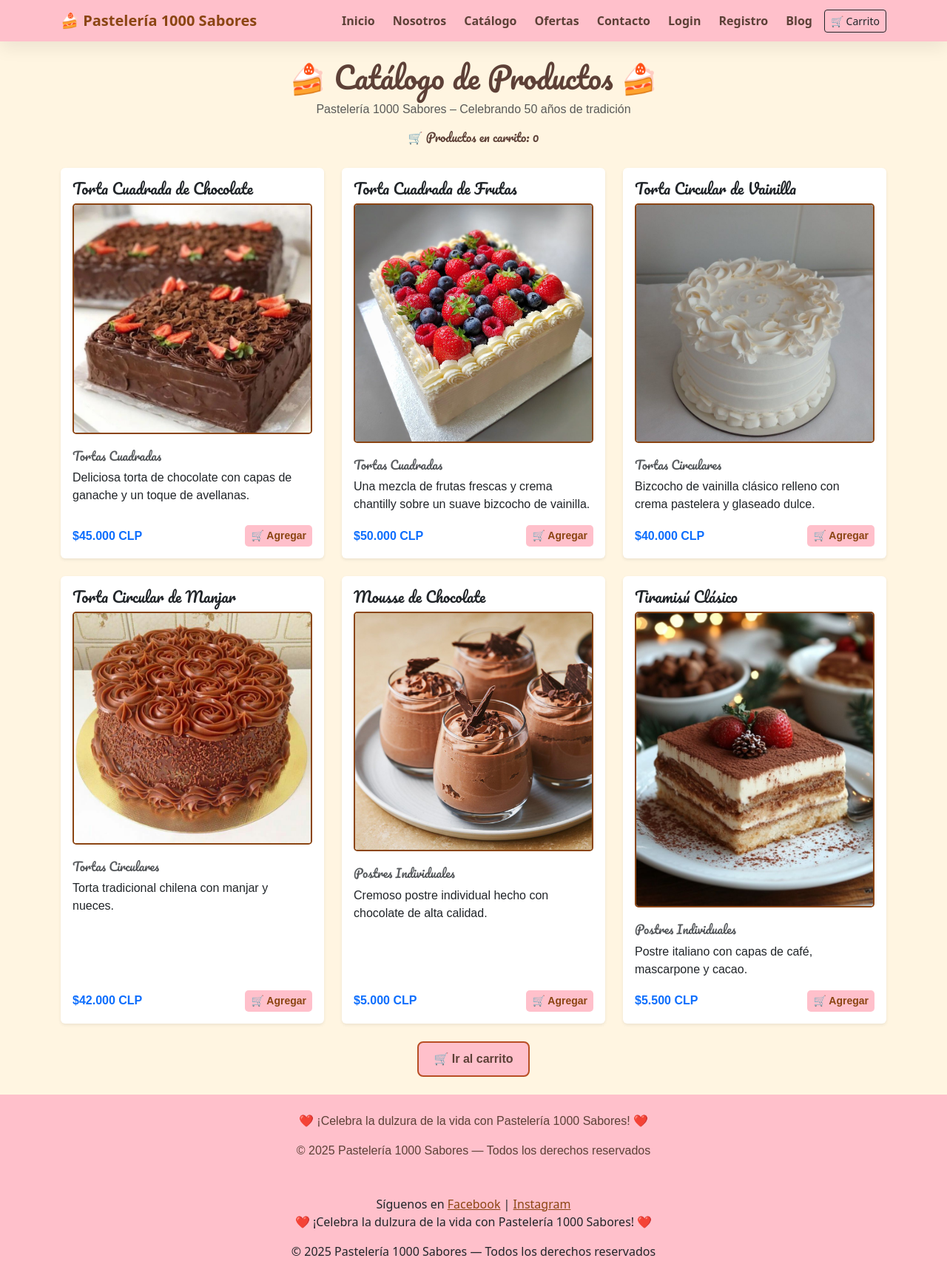
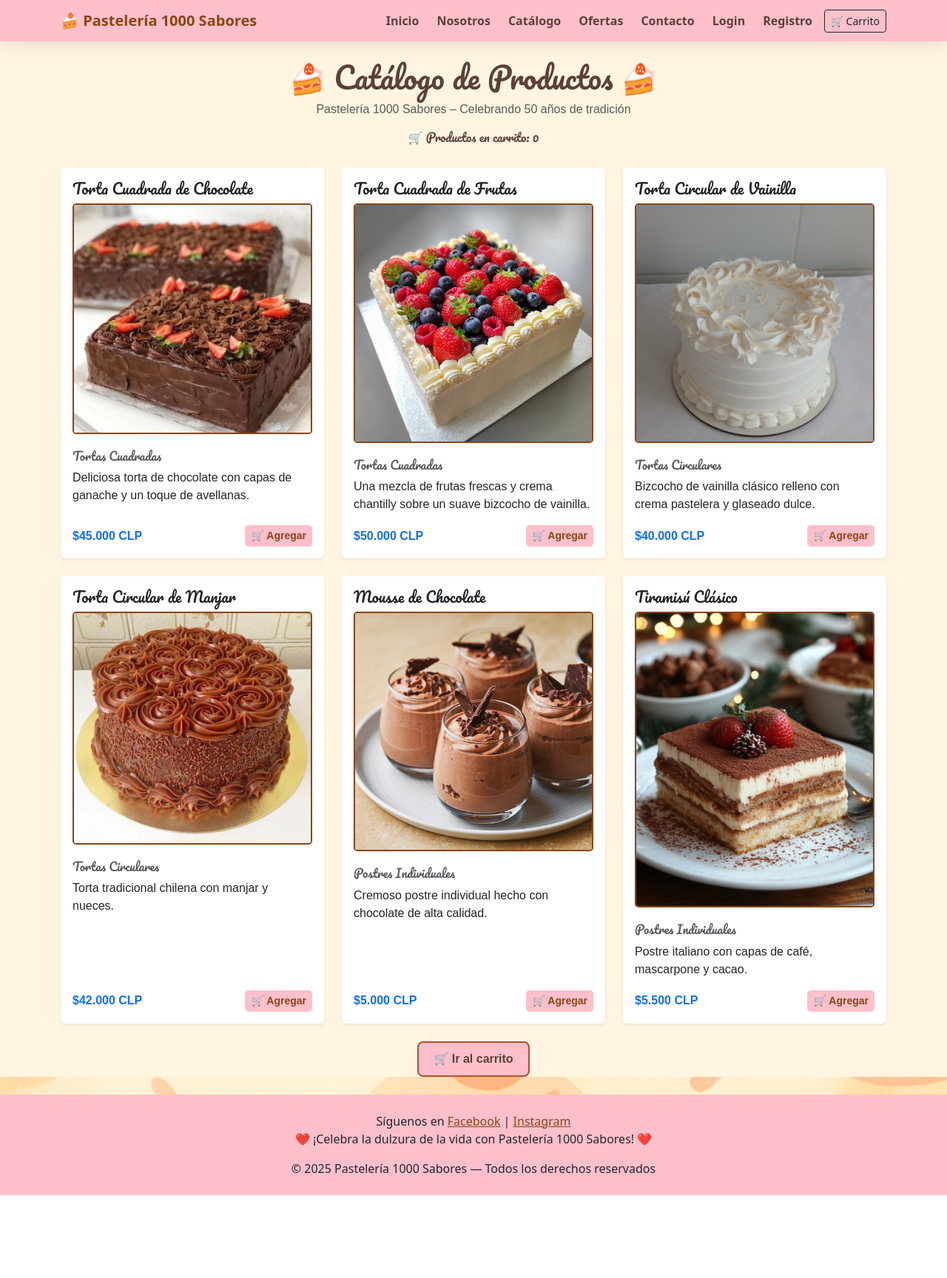
Before and after one commit to marianellaciacciarelli/mil-sabores2, a React (Vite) app: page /catalogo in a window 1280 px wide. Shown: the whole page at 74% size. After the commit the page ends 1616 px from the top, so only its background shows below. Built offline with nearby package versions, Linux system fonts and the light colour scheme.

Commit message:
Detalle footer catalogo y rutas navbar

```diff
--- a/src/components/Navbar.jsx
+++ b/src/components/Navbar.jsx
@@ -20,7 +20,7 @@ export default function NavbarMS() {
             <Nav.Link href="/contacto">Contacto</Nav.Link>
             <Nav.Link href="/login">Login</Nav.Link>
             <Nav.Link href="/registrousuario">Registro</Nav.Link>
-            <Nav.Link href="/blog">Blog</Nav.Link>
+            {/*<Nav.Link href="/blog">Blog</Nav.Link>   SI EL MAIKEL AGREGA BLOG, ACTIVAR ESTO*/}
             <Button as="a" href="/carrito" variant="outline-dark" size="sm">
               🛒 Carrito
             </Button>
--- a/src/pages/Catalogo.jsx
+++ b/src/pages/Catalogo.jsx
@@ -148,11 +148,6 @@ export const Catalogo = () => {
           🛒 Ir al carrito
         </Link>
       </div>
-
-      <footer className="text-center p-4 mt-0" style={{ backgroundColor: "#FFC0CB" }}>
-        <p>❤️ ¡Celebra la dulzura de la vida con Pastelería 1000 Sabores! ❤️</p>
-        © 2025 Pastelería 1000 Sabores — Todos los derechos reservados
-      </footer>
     </div>
   );
 };
--- a/src/pages/Login.jsx
+++ b/src/pages/Login.jsx
@@ -12,12 +12,15 @@ const Login = () => {
     e.preventDefault();
 
     if (usuario === "admin" && password === "1234") {
-      setMensaje("🎉 Inicio de sesión exitoso. Bienvenido a Pastelería 1000 Sabores!");
-      // Redirige al registro después de 1 segundo
-      setTimeout(() => navigate("/catalogo", { state: { usuarioFromLogin: usuario } }), 1000);
-    } else {
-      setMensaje("❌ Usuario o contraseña incorrectos.");
+        setMensaje("🎉 Inicio de sesión exitoso. Bienvenido a Pastelería 1000 Sabores!");
+        setTimeout(() => navigate("/admin", { state: { usuarioFromLogin: usuario } }), 1000);
+    } else if (usuario === "usuario" && password === "1234") { // Usa 'else if' aquí
+        setMensaje("🎉 Inicio de sesión exitoso. Bienvenido a Pastelería 1000 Sabores!");
+        setTimeout(() => navigate("/catalogo", { state: { usuarioFromLogin: usuario } }), 1000);
+    } else { // Este 'else' captura todos los casos que no cumplen las condiciones anteriores
+        setMensaje("❌ Usuario o contraseña incorrectos.");
     }
+
 
     setTimeout(() => setMensaje(""), 3000);
   };
```
